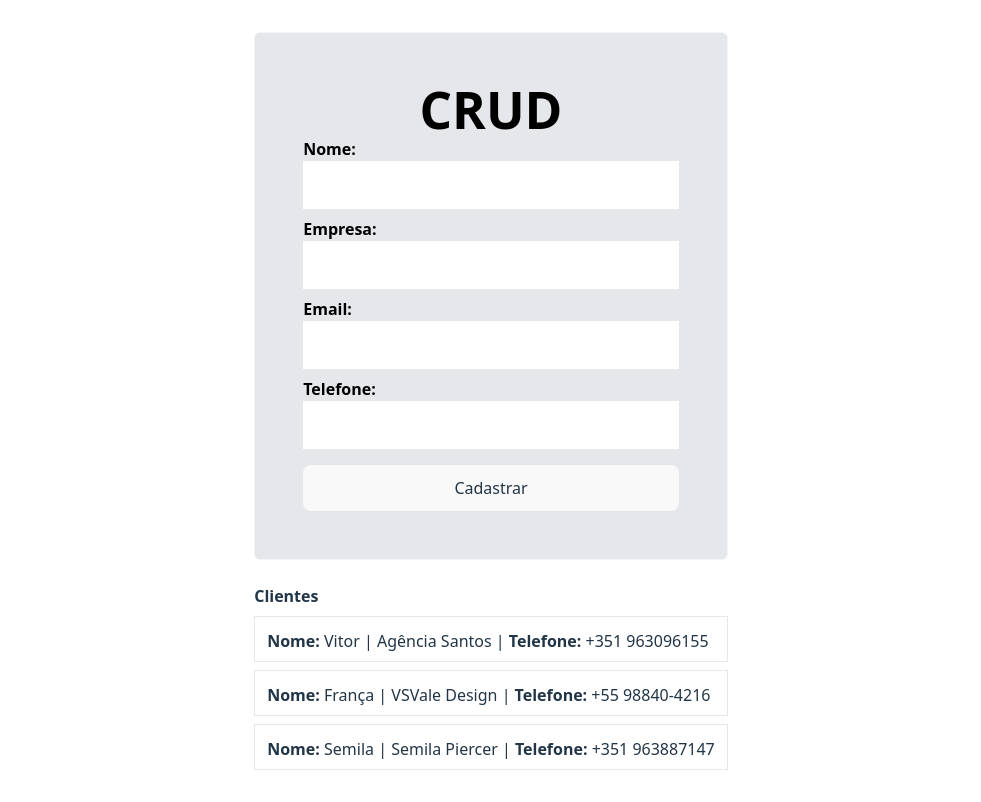
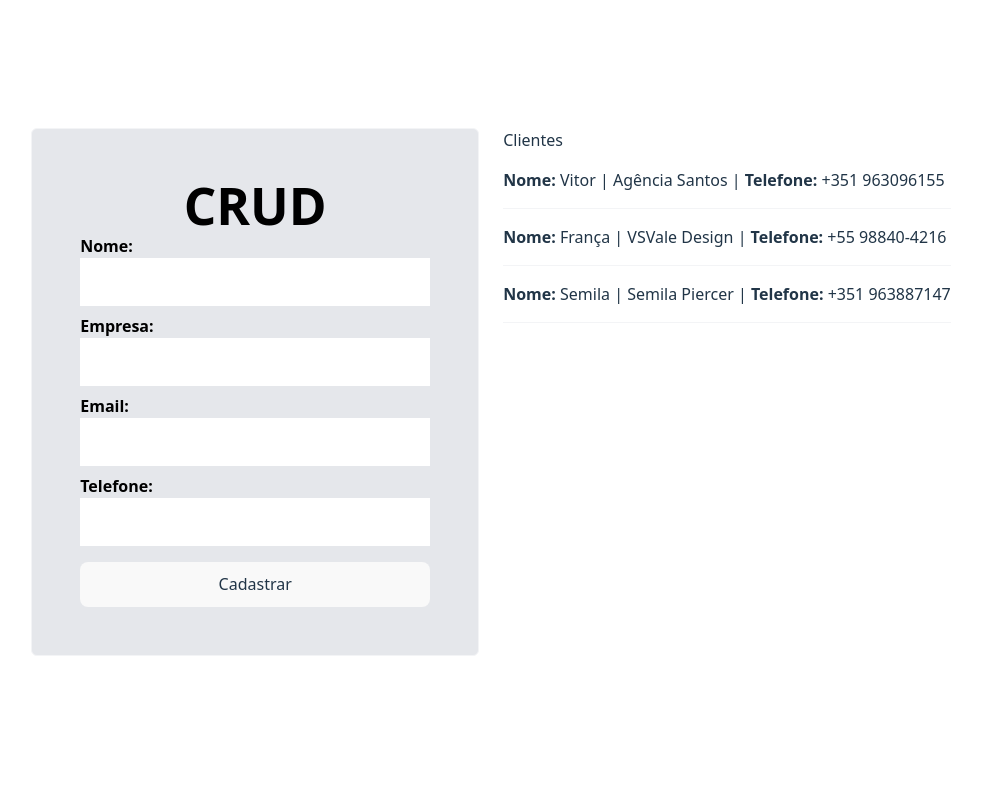
Before and after one commit to vitorsantosdev/basic-crud, a React (Vite) app: page / in a window 1280 px wide. Shown: the whole page, without its empty margins (149-1130 px from the left). Built offline with nearby package versions, Linux system fonts and the light colour scheme.

Commit message:
style: mudar estilo do formulário

```diff
--- a/package.json
+++ b/package.json
@@ -14,17 +14,17 @@
     "react-dom": "^19.1.1"
   },
   "devDependencies": {
-    "tailwindcss": "^4.1.14",
+    "@eslint/js": "^9.36.0",
     "@tailwindcss/vite": "^4.1.14",
-    "@eslint/js": "^9.36.0",
     "@types/node": "^24.6.0",
-    "@types/react": "^19.1.16",
+    "@types/react": "^19.2.2",
     "@types/react-dom": "^19.1.9",
     "@vitejs/plugin-react": "^5.0.4",
     "eslint": "^9.36.0",
     "eslint-plugin-react-hooks": "^5.2.0",
     "eslint-plugin-react-refresh": "^0.4.22",
     "globals": "^16.4.0",
+    "tailwindcss": "^4.1.14",
     "typescript": "~5.9.3",
     "typescript-eslint": "^8.45.0",
     "vite": "^7.1.7"
--- a/src/App.tsx
+++ b/src/App.tsx
@@ -2,7 +2,6 @@ import './App.css'
 import { useState, type FormEvent } from 'react'
 
 interface User {
-  // id: string,
   name: string,
   business: string,
   phone: string,
@@ -10,7 +9,6 @@ interface User {
 }
 
 function App() {
-  // const [id, setId] = useState('')
   const [name, setName] = useState('')
   const [business, setBusiness] = useState('')
   const [phone, setPhone] = useState('')
@@ -18,21 +16,18 @@ function App() {
 
   const [listUsers, setListUsers] = useState<User[]>([
     {
-      // id: '15548415',
       name: 'Vitor',
       business: 'Agência Santos',
       phone: '+351 963096155 ',
       email: 'teste@teste.br'
     },
     {
-      // id: '1554841587',
       name: 'França',
       business: 'VSVale Design',
       phone: '+55 98840-4216  ',
       email: 'teste@teste.br'
     },
     {
-      // id: '15548416',
       name: 'Semila',
       business: 'Semila Piercer',
       phone: '+351 963887147',
@@ -52,7 +47,9 @@ function App() {
   }
 
   return (
-    <div className='flex flex-col gap-2'>
+
+    <div className='flex gap-6 h-full'>
+
       <div className='bg-gray-200 min-w-md p-12 border-1 border-gray-100 rounded-md mb-4'>
         <h1 className='font-bold text-black'>CRUD</h1>
         <form className='text-start flex flex-col justify-start' onSubmit={handleSubmit}>
@@ -74,14 +71,18 @@ function App() {
         </form>
       </div>
 
-      <b className='text-start'>Clientes</b>
-      {listUsers.map((user, index) => (
-        <div key={index}>
-          <div className='min-w-md pb-2 border-1 p-3 border-gray-200 text-start'>
-            <p><b>Nome:</b> {user.name} | {user.business} | <b>Telefone:</b> {user.phone}</p>
+
+      <div className='text-start'>
+        <h2 className=''>Clientes</h2>
+
+        {listUsers.map((user, index) => (
+          <div key={index}>
+            <div className='w-full pb-4 pt-4 border-b-1 border-gray-100 text-start'>
+              <p><b>Nome:</b> {user.name} | {user.business} | <b>Telefone:</b> {user.phone}</p>
+            </div>
           </div>
-        </div>
-      ))}
+        ))}
+      </div>
 
     </div>
   )
```
Also changed, not shown: 2 other files (tests, documents, lock files or other folders).
